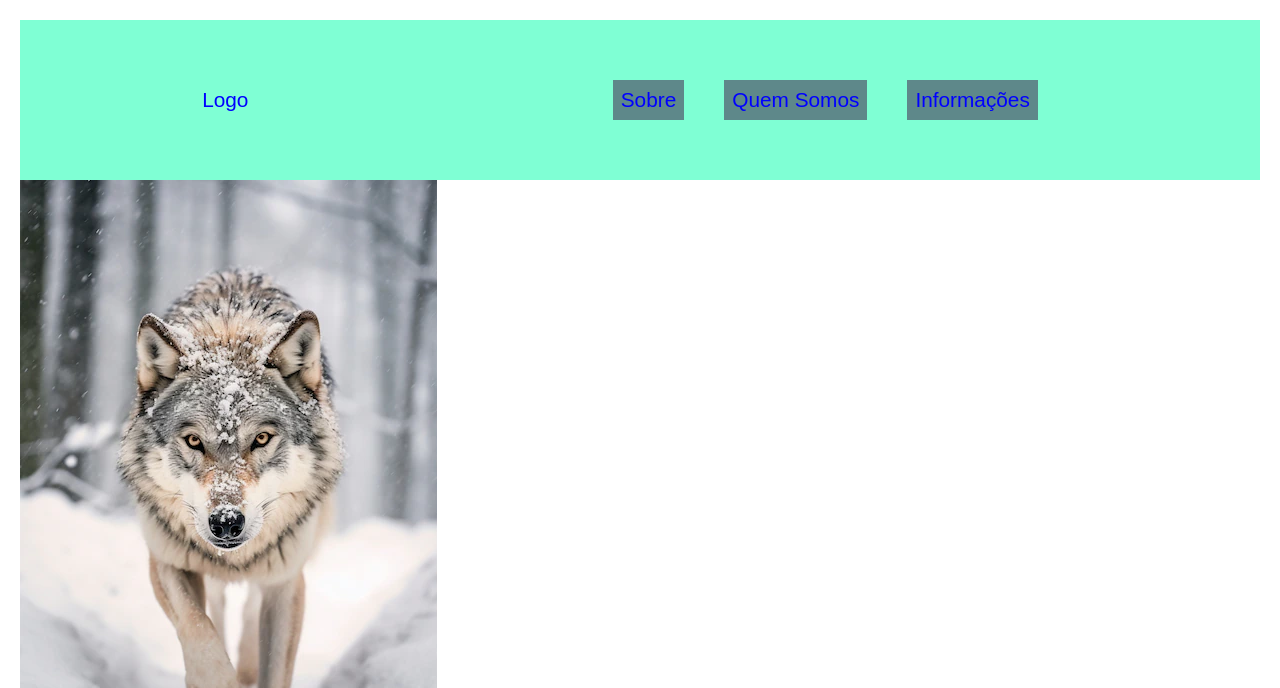
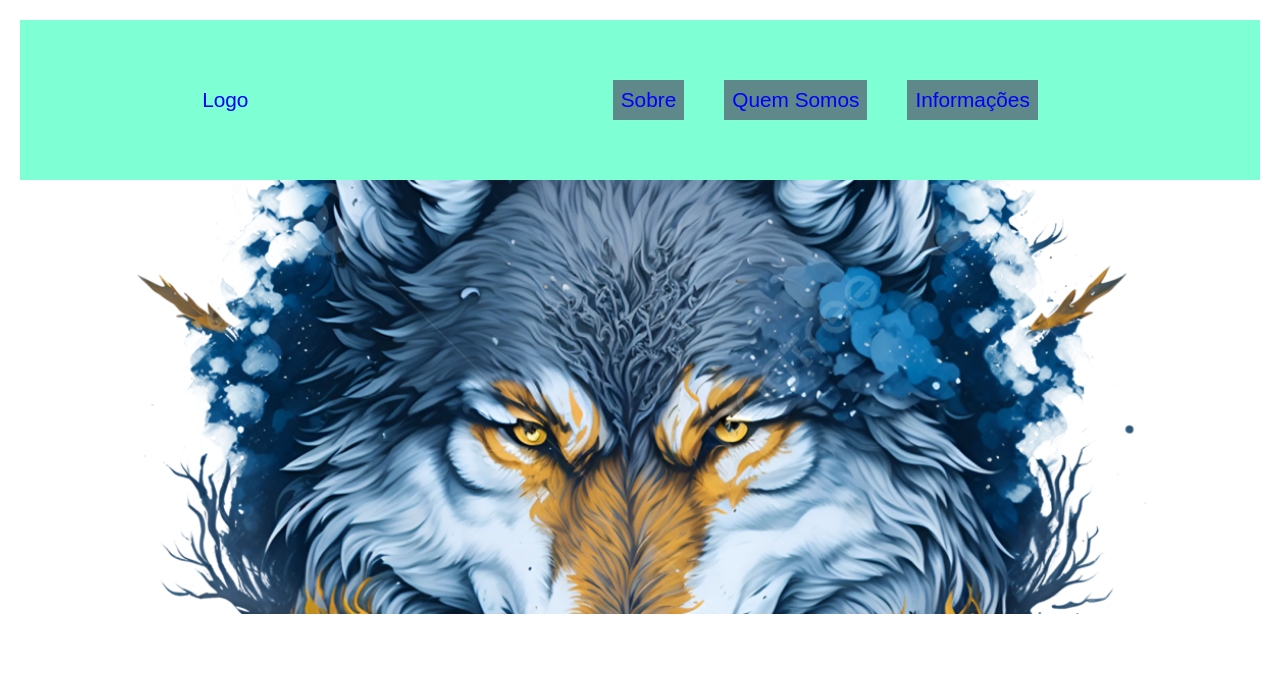
Before and after one commit to Gu1Pereira/HTML-CSS, a plain HTML site: page curriculo/Paulo Leminski/CSS/index.html in a window 1280 px wide. Shown: the top 688 px of the page. Drawn offline with Linux system fonts and the light colour scheme.

Commit message:
adição do banner

```diff
--- a/curriculo/Paulo Leminski/CSS/index.html
+++ b/curriculo/Paulo Leminski/CSS/index.html
@@ -20,9 +20,14 @@
             </ul>
         </nav>
     </header>
+
+
+    <section class="Banner">
     <div class="Banner">
-        <img src="lobo cinzento.png" alt="">
+        <img src="lobo.png cortado copiar.png" alt="">
         </div>
+    </section>
+
 
     <h1>Section Flexbox</h1>
 
--- a/curriculo/Paulo Leminski/CSS/style.css
+++ b/curriculo/Paulo Leminski/CSS/style.css
@@ -13,7 +13,7 @@ ul{
     display:flex;
     flex-wrap: wrap;
     /*
-    A propriedade CSS flex-wrap defeine os itens flexíveis são forçados a ficarem na mesma linha ou podem ser quebradas  em varias linhas. Se o argumento for valido, ele define a direção em que as linhas são epilhadas.
+    A propriedade CSS flex-wrap define os itens flexíveis são forçados a ficarem na mesma linha ou podem ser quebradas  em varias linhas. Se o argumento for valido, ele define a direção em que as linhas são epilhadas.
     */
 }
 
--- a/curriculo/Paulo Leminski/CSS/style1.css
+++ b/curriculo/Paulo Leminski/CSS/style1.css
@@ -37,6 +37,7 @@ h1{
 img{
     max-width: 100%;
     display: block;
+
 }
 .flex{
     display: flex;
@@ -58,3 +59,9 @@ footer{
     justify-content: space-around;
 
 }
+.Banner img {
+    width: 100%;
+    margin: 0 auto;
+    /* é necessario colocar o img!
+     */
+}
```
Also changed, not shown: curriculo/Paulo Leminski/CSS/lobo.png cortado copiar.png (added).
